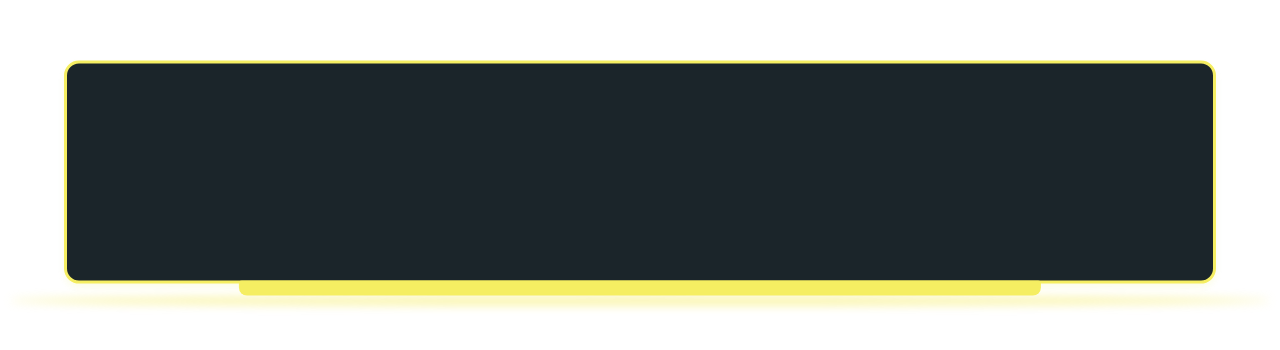
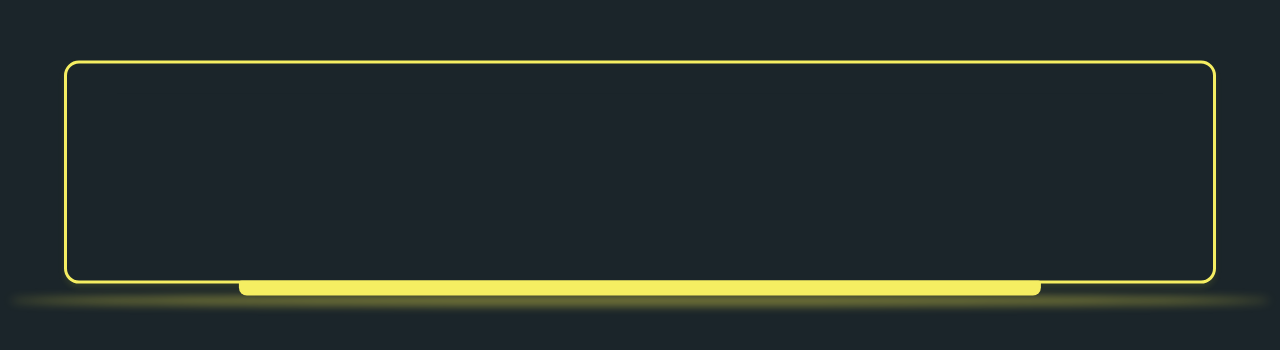
Before and after one commit to ArghaBhowmick003/Digital-watch, a plain HTML site: page index.html in a window 1280 px wide. Shown: the part 228-578 px from the top of the page. Drawn offline with Linux system fonts and the light colour scheme.

Commit message:
added background

```diff
--- a/style.css
+++ b/style.css
@@ -1,3 +1,7 @@
+* {
+    background-color: #1b252a;
+}
+
 .container {
     width: 90%;
     max-width: 1400px;
```
